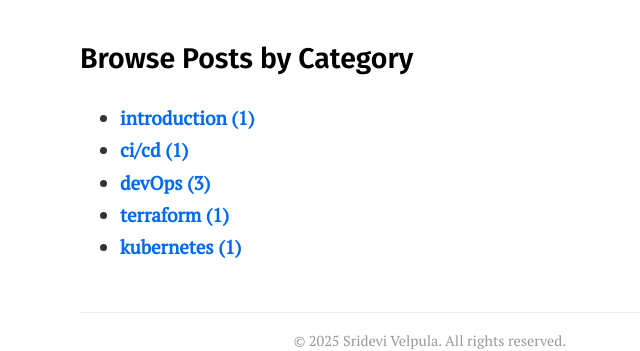
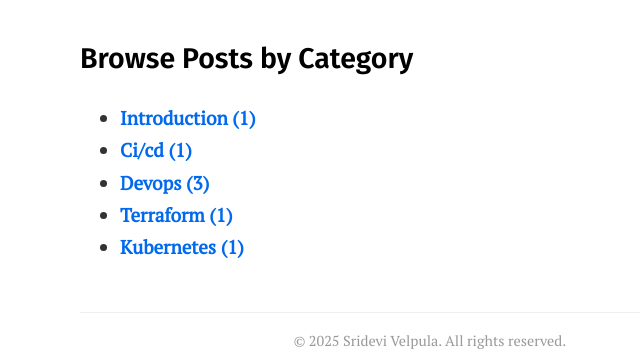
Before and after one commit to srideviblogs/srideviblogs.github.io, a Jekyll site: the page built from categories/index.md, in a window 1280 px wide. Shown: the part 215-566 px from the top of the page, without its empty margins (210-850 px from the left). Built offline with Jekyll 4.4.1, drawn with Linux system fonts in a browser that asks for light colours; part of the change alters nothing that is shown.

Commit message:
Update index.md

```diff
--- a/categories/index.md
+++ b/categories/index.md
@@ -9,7 +9,7 @@ permalink: /categories/
 <ul>
 {% for category in site.categories %}
   <li>
-    <a href="{{ site.baseurl }}/categories/{{ category[0] | slugify }}/">{{ category[0] }} ({{ category[1].size }})</a>
+    <a href="{{ site.baseurl }}/categories/{{ category[0] | slugify }}/">{{ category[0] | capitalize }} ({{ category[1].size }})</a>
   </li>
 {% endfor %}
 </ul>
```
